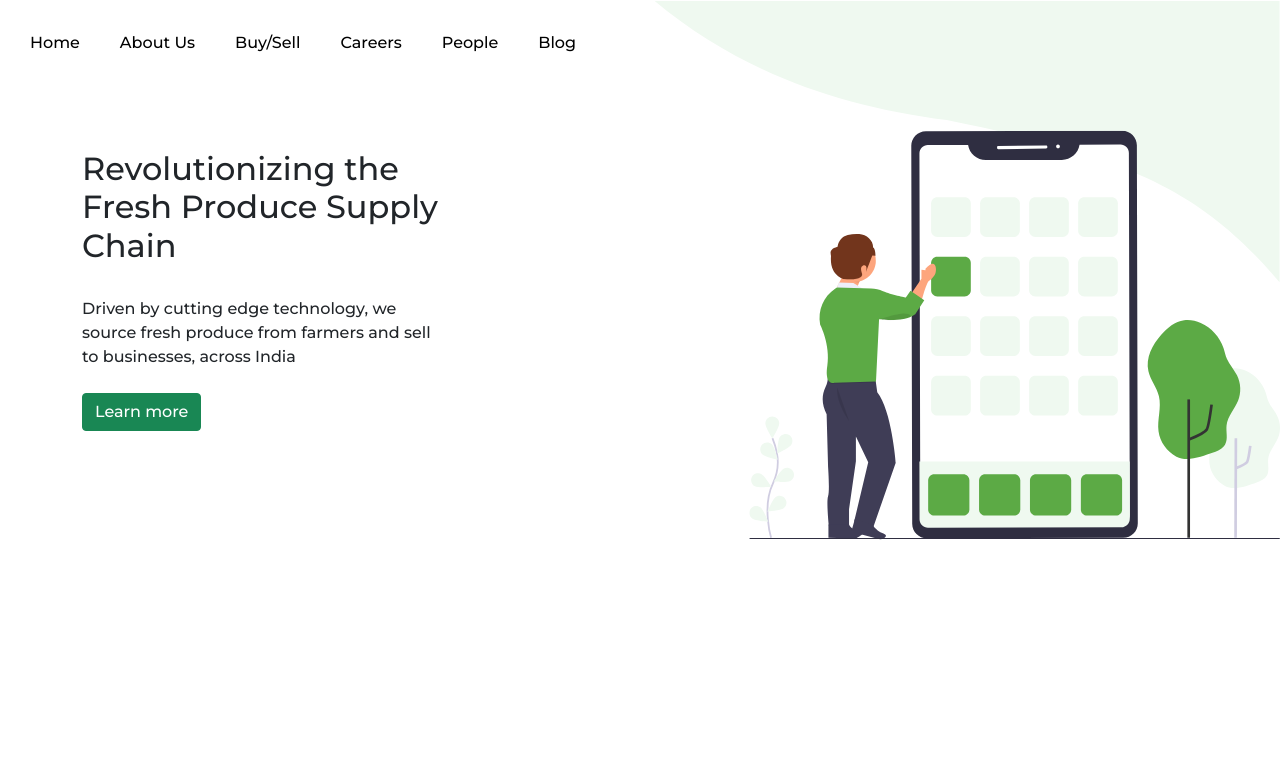
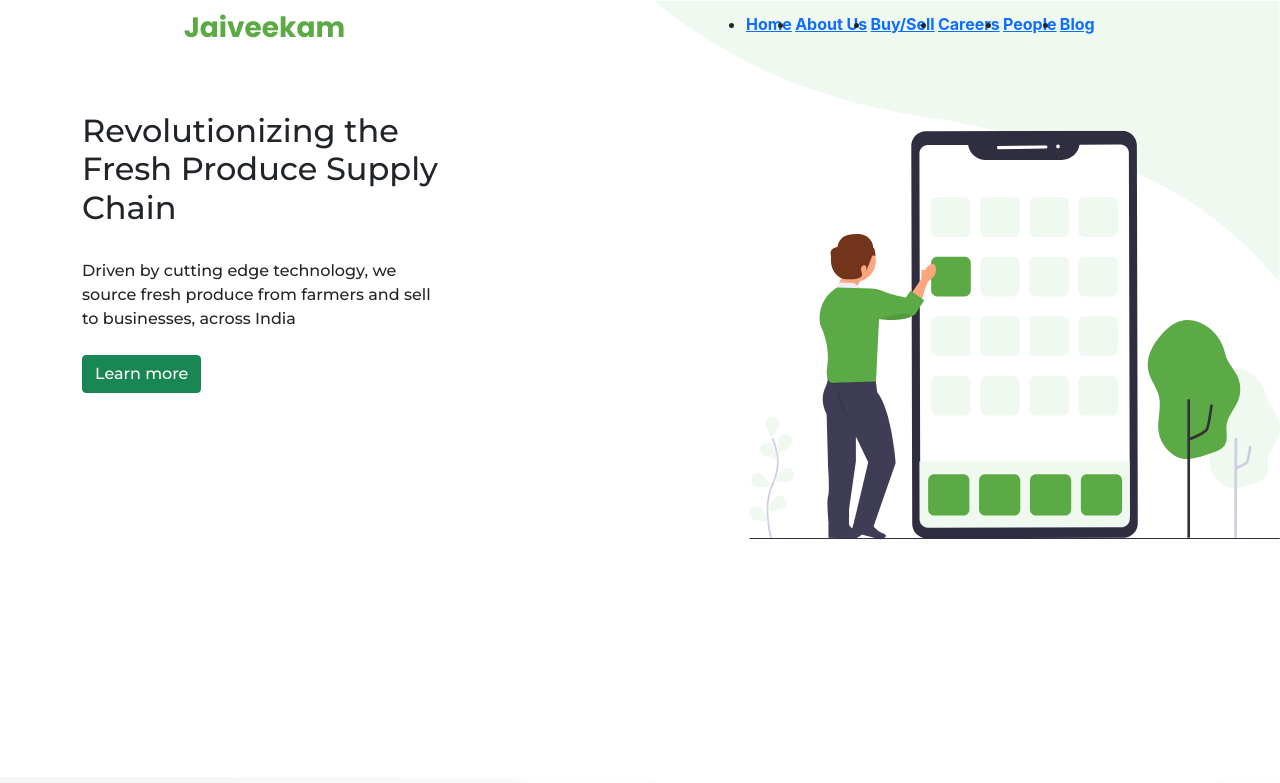
Before and after one commit to akshay-vinod/Jaiveekam, a React (Create React App) app: page / in a window 1280 px wide. Shown: the top 783 px of the page. Built offline with nearby package versions, Linux system fonts and the light colour scheme.

Commit message:
nav update

```diff
--- a/src/App.css
+++ b/src/App.css
@@ -3,5 +3,4 @@
   border: 0;
   padding: 0;
   box-sizing: border-box;
-  font-family: "Montserrat", sans-serif;
 }
--- a/src/components/Cards.css
+++ b/src/components/Cards.css
@@ -1,6 +1,9 @@
+.gfont {
+  font-family: "Montserrat", sans-serif;
+}
 .bgpattern {
   position: absolute;
-  z-index: 0;
+  z-index: -1;
   width: 100%;
 }
 .icons {
--- a/src/components/Cards.js
+++ b/src/components/Cards.js
@@ -7,7 +7,7 @@ const Cards = () => {
       <div className="leaf">
         <img className="adjleaf" src="/images/leaf.svg" />
       </div>
-      <div className="container">
+      <div className="container gfont">
         <div className="card-s">
           <div className="row">
             <h4 className="display-5">Creating opportunities for everyone</h4>
--- a/src/components/Front.css
+++ b/src/components/Front.css
@@ -13,4 +13,5 @@
 }
 .front-container {
   margin-bottom: 30%;
+  font-family: "Montserrat", sans-serif;
 }
--- a/src/components/Nav.css
+++ b/src/components/Nav.css
@@ -1,28 +1,24 @@
-ul {
-  margin-right: 5em;
+@import url("https://fonts.googleapis.com/css2?family=Poppins:wght@700&display=swap");
+nav {
   display: flex;
-  justify-content: space-evenly;
+  justify-content: space-around;
   align-items: center;
-  padding: 23px 10px;
+  min-height: 8vh;
 }
-li,
-a {
-  color: black;
+.logo a {
+  font-family: "Poppins", sans-serif;
   text-decoration: none;
-  list-style: none;
-  font-family: "Montserrat", sans-serif;
-}
-a:hover {
   color: #5caa45;
 }
-li {
+.logo a :hover {
+  color: #5caa45;
+}
+.nav-links {
+  display: flex;
+  justify-content: space-around;
+  width: 30%;
+  font-weight: bold;
+}
+.nav-links a {
   list-style: none;
-  display: inline-block;
-  padding: 0px 20px;
 }
-.alignitems li a {
-  transition: all 1s ease 0;
-}
-.imgct {
-  width: 700px;
-}
--- a/src/components/Nav.js
+++ b/src/components/Nav.js
@@ -4,8 +4,13 @@ const Nav = () => {
   return (
     <div>
       <header>
-        <nav className="navbar">
-          <ul className="alignitems">
+        <nav>
+          <div className="logo">
+            <a href="#">
+              <h3>Jaiveekam</h3>
+            </a>
+          </div>
+          <ul className="nav-links">
             <li>
               <a href="#">Home</a>
             </li>
```
